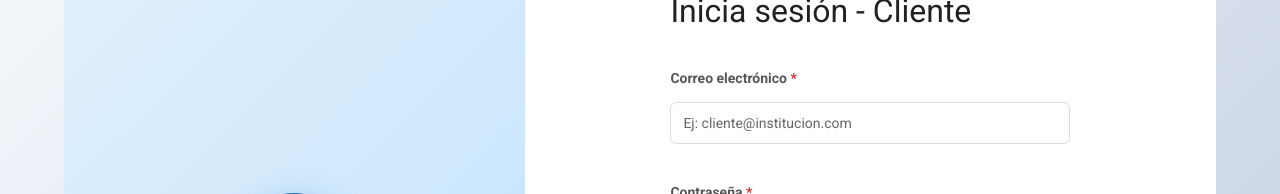
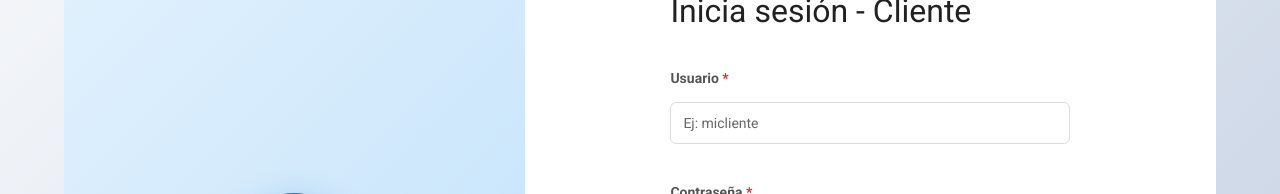
Before and after one commit to Grupo1A-MediSupply/web-medisupply, an Angular app: page /client/login in a window 1280 px wide. Shown: the part 121-315 px from the top of the page. Built offline with nearby package versions, Linux system fonts and the light colour scheme.

Commit message:
Se corrige campo login y se elimina validacion email

```diff
--- a/src/app/core/services/auth.service.ts
+++ b/src/app/core/services/auth.service.ts
@@ -6,7 +6,7 @@ import { ApiService } from './api.service';
 import { environment } from '../../../environments/environment';
 
 export interface LoginRequest {
-  email: string;
+  username: string;
   password: string;
 }
 
--- a/src/app/features/auth/components/login/login.component.html
+++ b/src/app/features/auth/components/login/login.component.html
@@ -25,12 +25,12 @@
 
         <form [formGroup]="_form" (ngSubmit)="login()" class="login-form">
           <div class="form-group">
-            <label class="form-label">Correo electrónico <span class="required">*</span></label>
+            <label class="form-label">Usuario <span class="required">*</span></label>
             <input
-              type="email"
+              type="text"
               class="form-input"
               [class.error]="user?.invalid && user?.touched"
-              placeholder="Ej: usuario@ejemplo.com"
+              placeholder="Ej: miusuario"
               formControlName="user">
             <div *ngIf="user?.invalid && user?.touched" class="error-message">
               {{ getUserErrorMessage() }}
--- a/src/app/features/auth/components/login/login.component.ts
+++ b/src/app/features/auth/components/login/login.component.ts
@@ -8,7 +8,7 @@ import { AuthService } from '../../../../core/services/auth.service';
 })
 export class LoginComponent {
   _form = new FormGroup({
-    user: new FormControl('', [Validators.required, Validators.email]),
+    user: new FormControl('', [Validators.required]),
     pass: new FormControl('', [Validators.required, Validators.minLength(6)])
   });
 
@@ -25,10 +25,7 @@ export class LoginComponent {
 
   getUserErrorMessage(): string {
     if (this.user?.hasError('required')) {
-      return 'El correo electrónico es requerido';
-    }
-    if (this.user?.hasError('email')) {
-      return 'Ingrese un correo electrónico válido';
+      return 'El usuario es requerido';
     }
     return '';
   }
@@ -53,16 +50,16 @@ export class LoginComponent {
     }
 
     this.isLoading = true;
-    const email = this._form.value.user?.toLowerCase() || '';
+    const username = this._form.value.user?.toLowerCase() || '';
     const password = this._form.value.pass || '';
 
-    this.authService.login({ email, password }).subscribe({
+    this.authService.login({ username, password }).subscribe({
       next: (response) => {
         this.isLoading = false;
 
         if (response.mfaRequired) {
           sessionStorage.setItem('mfaUserId', response.userId || '');
-          const role = email.includes('vendedor') || email.includes('vendor') ? 'vendor' : 'client';
+          const role = username.includes('vendedor') || username.includes('vendor') ? 'vendor' : 'client';
           sessionStorage.setItem('role', role);
           this.router.navigate(['/mfa']);
         } else if (response.token && response.user) {
@@ -75,7 +72,7 @@ export class LoginComponent {
         if (error.error?.message) {
           this.errorMessage = error.error.message;
         } else if (error.status === 401) {
-          this.errorMessage = 'Credenciales inválidas. Verifique su correo y contraseña';
+          this.errorMessage = 'Credenciales inválidas. Verifique su usuario y contraseña';
         } else if (error.status === 0 || error.status === 500) {
           this.errorMessage = 'Error del servidor. Por favor, intente más tarde';
         } else {
--- a/src/app/features/client/auth/components/login/client-login.component.html
+++ b/src/app/features/client/auth/components/login/client-login.component.html
@@ -25,12 +25,12 @@
 
         <form [formGroup]="_form" (ngSubmit)="login()" class="login-form">
           <div class="form-group">
-            <label class="form-label">Correo electrónico <span class="required">*</span></label>
+            <label class="form-label">Usuario <span class="required">*</span></label>
             <input
-              type="email"
+              type="text"
               class="form-input"
               [class.error]="user?.invalid && user?.touched"
-              placeholder="Ej: cliente@institucion.com"
+              placeholder="Ej: micliente"
               formControlName="user">
             <div *ngIf="user?.invalid && user?.touched" class="error-message">
               {{ getUserErrorMessage() }}
--- a/src/app/features/client/auth/components/login/client-login.component.ts
+++ b/src/app/features/client/auth/components/login/client-login.component.ts
@@ -8,7 +8,7 @@ import { AuthService } from '../../../../../core/services/auth.service';
 })
 export class ClientLoginComponent {
   _form = new FormGroup({
-    user: new FormControl('', [Validators.required, Validators.email]),
+    user: new FormControl('', [Validators.required]),
     pass: new FormControl('', [Validators.required, Validators.minLength(6)])
   });
 
@@ -25,10 +25,7 @@ export class ClientLoginComponent {
 
   getUserErrorMessage(): string {
     if (this.user?.hasError('required')) {
-      return 'El correo electrónico es requerido';
-    }
-    if (this.user?.hasError('email')) {
-      return 'Ingrese un correo electrónico válido';
+      return 'El usuario es requerido';
     }
     return '';
   }
@@ -54,10 +51,10 @@ export class ClientLoginComponent {
 
     this.isLoading = true;
 
-    const email = this._form.value.user?.toLowerCase() || '';
+    const username = this._form.value.user?.toLowerCase() || '';
     const password = this._form.value.pass || '';
 
-    this.authService.login({ email, password }).subscribe({
+    this.authService.login({ username, password }).subscribe({
       next: (response) => {
         this.isLoading = false;
 
@@ -75,7 +72,7 @@ export class ClientLoginComponent {
         if (error.error?.message) {
           this.errorMessage = error.error.message;
         } else if (error.status === 401) {
-          this.errorMessage = 'Credenciales inválidas. Verifique su correo y contraseña';
+          this.errorMessage = 'Credenciales inválidas. Verifique su usuario y contraseña';
         } else if (error.status === 0 || error.status === 500) {
           this.errorMessage = 'Error del servidor. Por favor, intente más tarde';
         } else {
--- a/src/app/features/vendor/auth/components/login/vendor-login.component.html
+++ b/src/app/features/vendor/auth/components/login/vendor-login.component.html
@@ -25,12 +25,12 @@
 
         <form [formGroup]="_form" (ngSubmit)="login()" class="login-form">
           <div class="form-group">
-            <label class="form-label">Correo electrónico <span class="required">*</span></label>
+            <label class="form-label">Usuario <span class="required">*</span></label>
             <input
-              type="email"
+              type="text"
               class="form-input"
               [class.error]="user?.invalid && user?.touched"
-              placeholder="Ej: vendedor@ejemplo.com"
+              placeholder="Ej: mivendedor"
               formControlName="user">
             <div *ngIf="user?.invalid && user?.touched" class="error-message">
               {{ getUserErrorMessage() }}
--- a/src/app/features/vendor/auth/components/login/vendor-login.component.ts
+++ b/src/app/features/vendor/auth/components/login/vendor-login.component.ts
@@ -8,7 +8,7 @@ import { AuthService } from '../../../../../core/services/auth.service';
 })
 export class VendorLoginComponent {
   _form = new FormGroup({
-    user: new FormControl('', [Validators.required, Validators.email]),
+    user: new FormControl('', [Validators.required]),
     pass: new FormControl('', [Validators.required, Validators.minLength(6)])
   });
 
@@ -25,10 +25,7 @@ export class VendorLoginComponent {
 
   getUserErrorMessage(): string {
     if (this.user?.hasError('required')) {
-      return 'El correo electrónico es requerido';
-    }
-    if (this.user?.hasError('email')) {
-      return 'Ingrese un correo electrónico válido';
+      return 'El usuario es requerido';
     }
     return '';
   }
@@ -54,10 +51,10 @@ export class VendorLoginComponent {
 
     this.isLoading = true;
 
-    const email = this._form.value.user?.toLowerCase() || '';
+    const username = this._form.value.user?.toLowerCase() || '';
     const password = this._form.value.pass || '';
 
-    this.authService.login({ email, password }).subscribe({
+    this.authService.login({ username, password }).subscribe({
       next: (response) => {
         this.isLoading = false;
 
@@ -75,7 +72,7 @@ export class VendorLoginComponent {
         if (error.error?.message) {
           this.errorMessage = error.error.message;
         } else if (error.status === 401) {
-          this.errorMessage = 'Credenciales inválidas. Verifique su correo y contraseña';
+          this.errorMessage = 'Credenciales inválidas. Verifique su usuario y contraseña';
         } else if (error.status === 0 || error.status === 500) {
           this.errorMessage = 'Error del servidor. Por favor, intente más tarde';
         } else {
```
